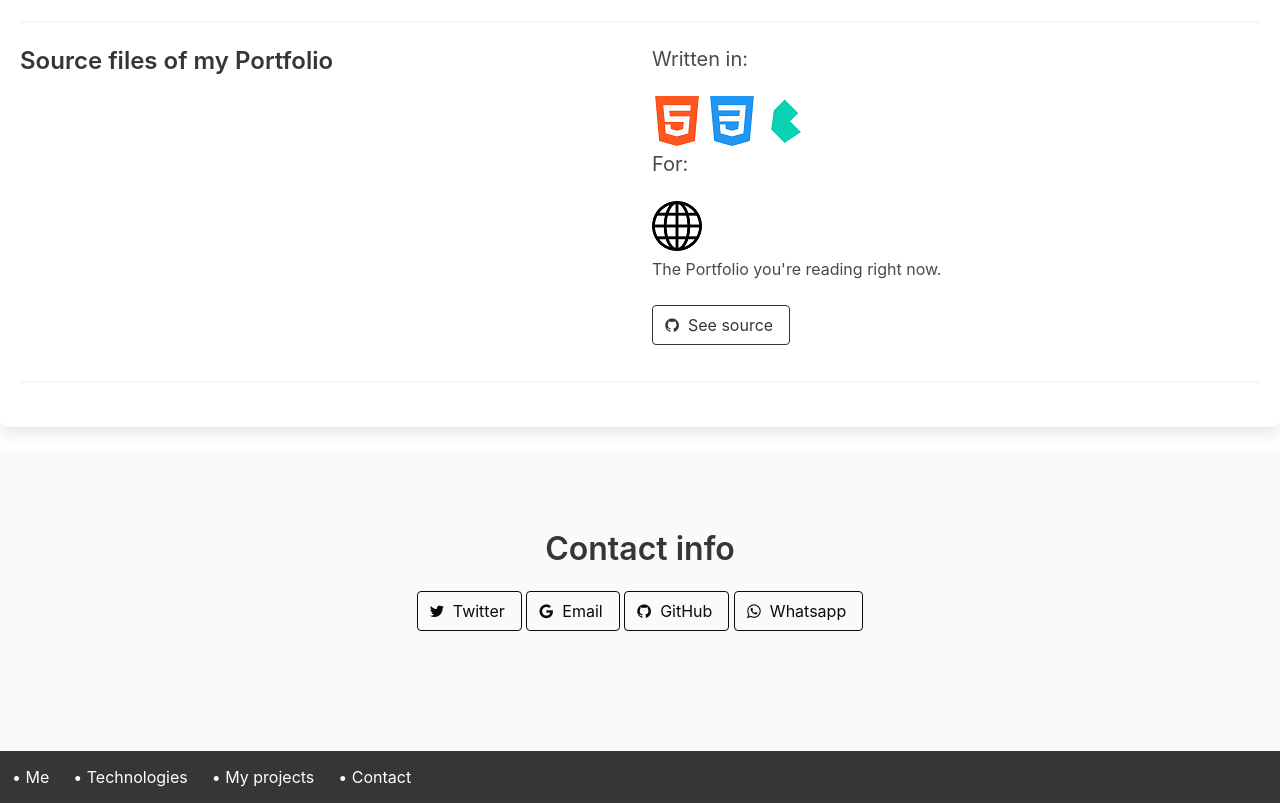
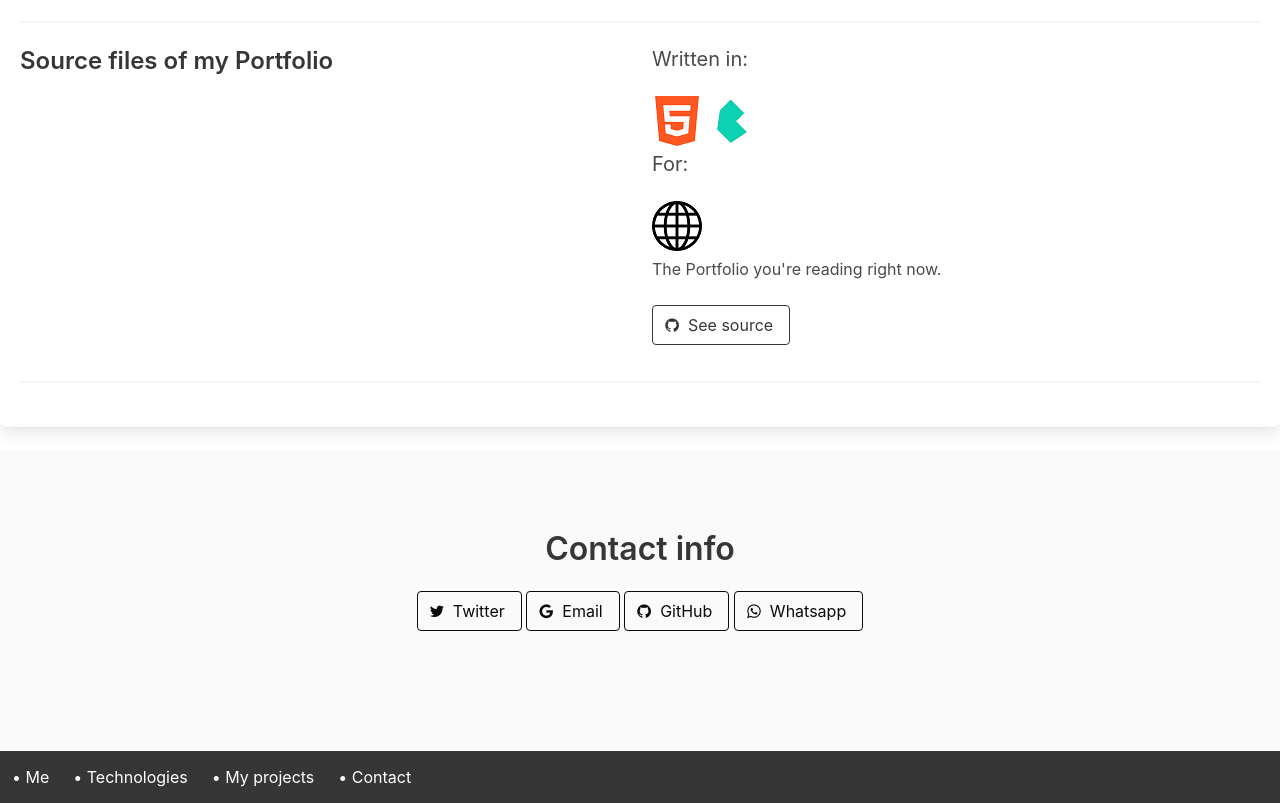
Before and after one commit to GaboMartinezC/Portafolio, a plain HTML site: page index.html in a window 1280 px wide. Shown: the part 2546-3349 px from the top of the page. Drawn offline with nearby package versions, Linux system fonts and the light colour scheme.

Commit message:
Update index.html

```diff
--- a/index.html
+++ b/index.html
@@ -196,7 +196,6 @@
         <div class="column">
           <p class="subtitle is-5">Written in:</p>
           <img src="img/732212.png" alt="">
-          <img src="img/css.png" alt="">
           <img src="img/bulma-logo.png" alt="">
           <p class="subtitle is-5">For:</p><img class="is-rounded" src="img/1011322.png">
           <p>The Portfolio you're reading right now.</p> <br>
@@ -209,7 +208,6 @@
         </div>
       </div><hr>
     </div>
-
     <footer class="footer">
       <div class="container block">
         <div class="content has-text-centered">
@@ -257,27 +255,16 @@
 </nav>
 <style>
   #mnemonico
-  {
-    color: rgb(224, 147, 147);
-  }
+  {color: rgb(224, 147, 147);}
   #componente
-  {
-    color: rgb(180, 146, 243);
-  }
+  {color: rgb(180, 146, 243);}
   #tipo
-  {
-    color: rgb(149, 225, 235);
-  }
+  {color: rgb(149, 225, 235);}
   #valor
-  {
-    color: rgb(235, 201, 149);
-  }
+  {color: rgb(235, 201, 149);}
   #codigo
-  {
-    background-color: rgb(51, 48, 48);
-  }
-  #par
-  {
+  {background-color: rgb(51, 48, 48);}
+  #par {
     color: white;
     display: flex;
   }
```
